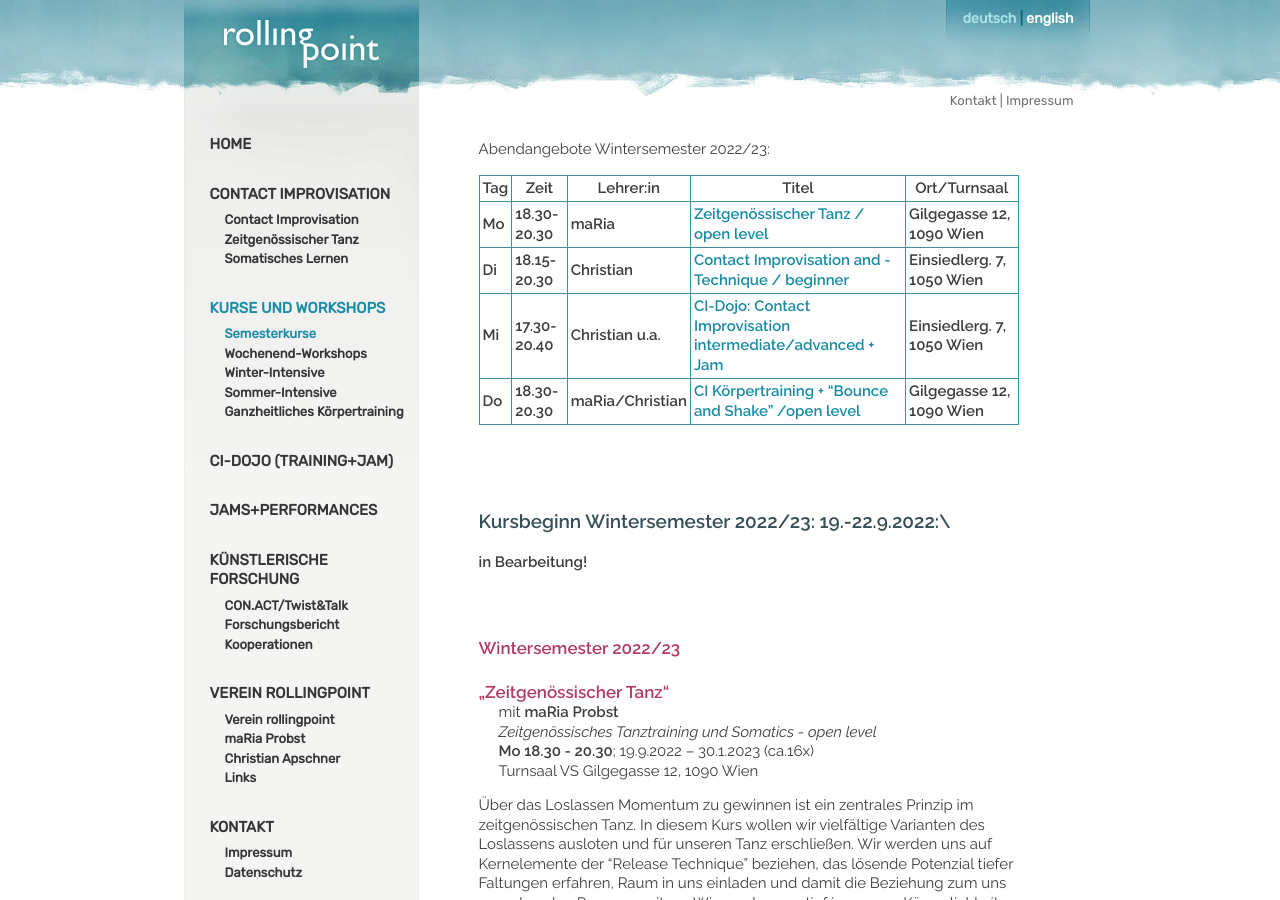
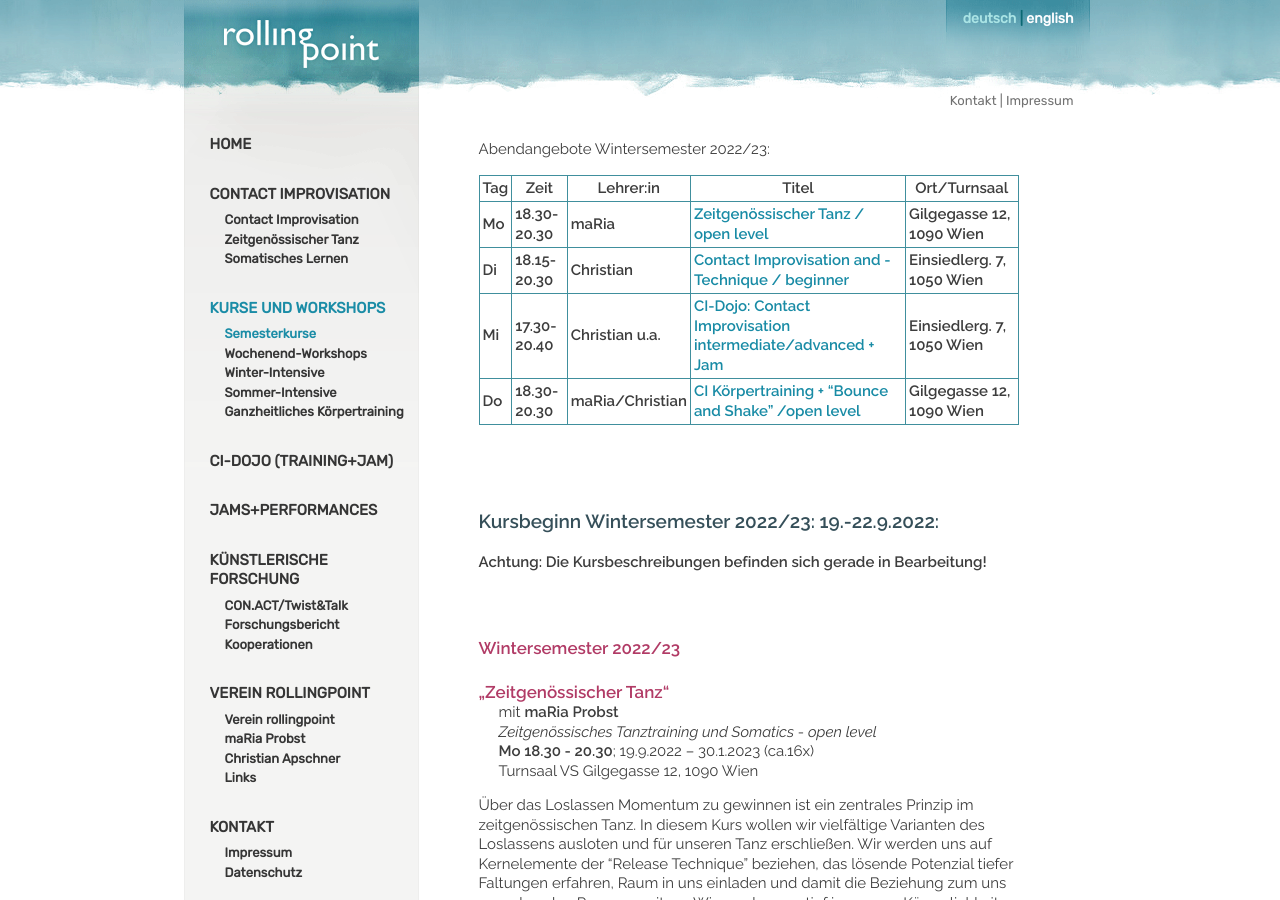
Before and after one commit to manulari/rollingpointat, a Jekyll site: the page built from _pages_de/kurse.md, in a window 1280 px wide and 900 px high. Built offline with Jekyll 4.4.1, drawn with Linux system fonts in a browser that asks for light colours; comment, search, counter and statistics services are not loaded.

Commit message:
Update page (de) “kurse”

```diff
--- a/_pages_de/kurse.md
+++ b/_pages_de/kurse.md
@@ -14,9 +14,9 @@ Abendangebote Wintersemester 2022/23:
 \
 &nbsp;
 
-### Kursbeginn Wintersemester 2022/23: 19.-22.9.2022:\
+### Kursbeginn Wintersemester 2022/23: 19.-22.9.2022:
 
-**in Bearbeitung!**
+**Achtung: Die Kursbeschreibungen befinden sich gerade in Bearbeitung!**
 
 &nbsp;
 
```
